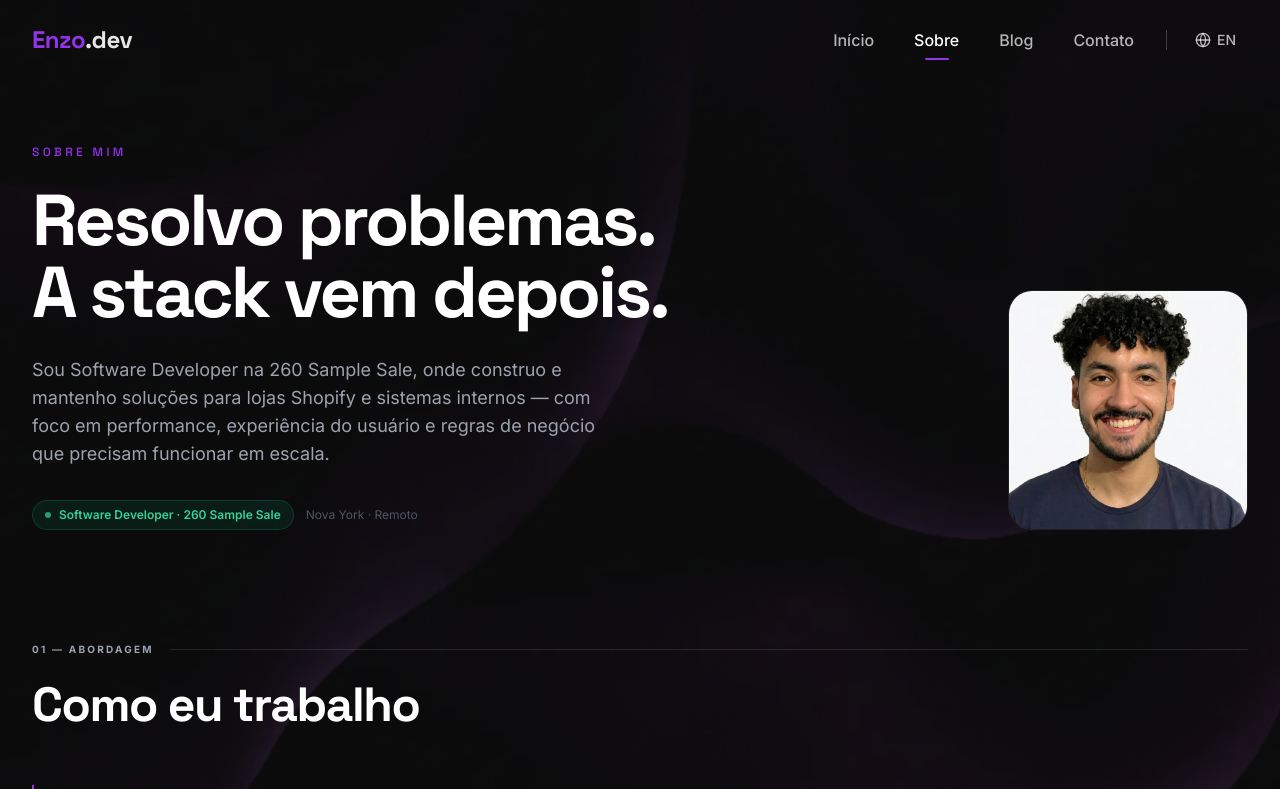
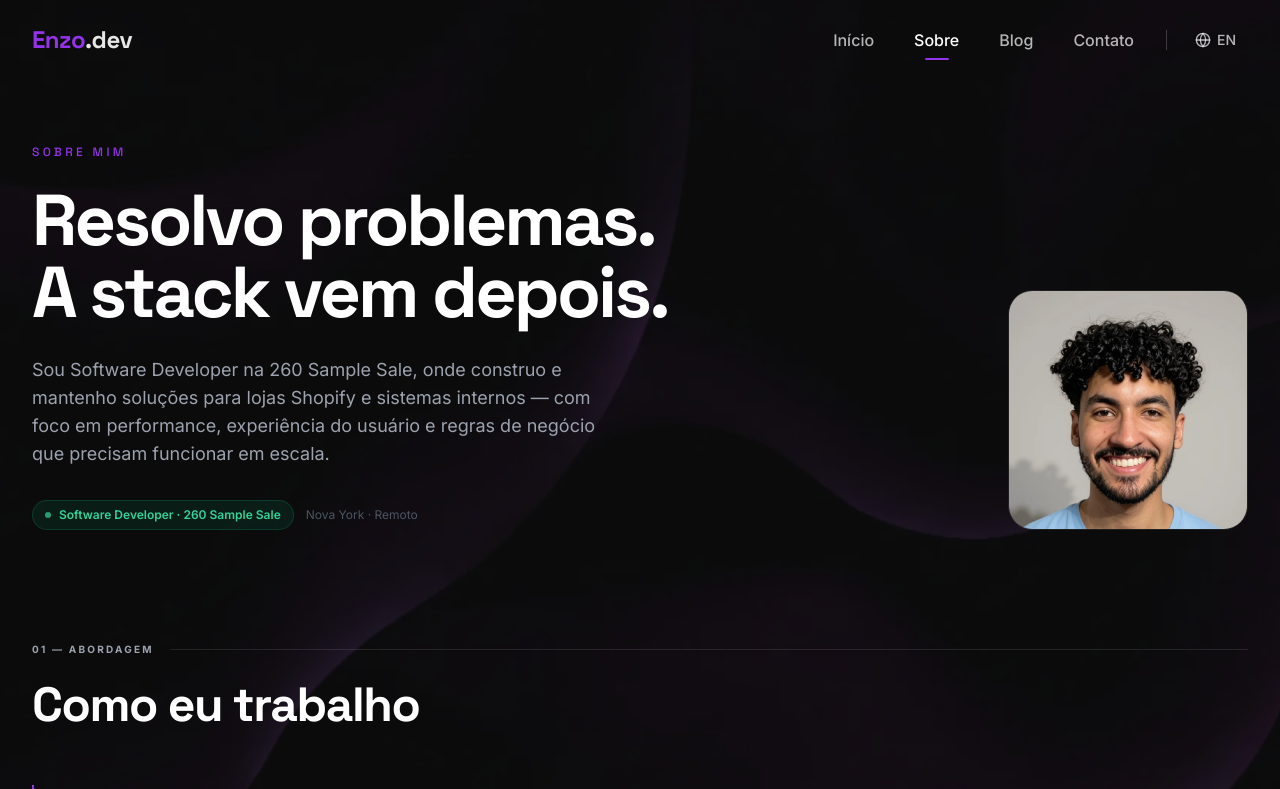
Before and after one commit to EnzoAraujoDuarte/enzoaraujo.portfolio, a Next.js app in the folder frontend/: page /about in a window 1280 px wide. Shown: the top 789 px of the page. Built offline with nearby package versions, Linux system fonts and the light colour scheme.

Commit message:
chore: atualiza a foto de perfil da página Sobre
Recorte quadrado enquadrando o rosto, convertido para WebP (33 KB).
Nome de arquivo novo para não colidir com o cache de um ano do
otimizador de imagens.

```diff
--- a/frontend/pages/about.js
+++ b/frontend/pages/about.js
@@ -67,11 +67,11 @@
         className="relative w-44 tablet:w-52 laptop:w-60 aspect-square mx-auto tablet:mx-0 rounded-3xl overflow-hidden border border-white/[0.08] flex-shrink-0"
       >
         <Image
-          src="/Images/profile.webp"
+          src="/Images/enzo-profile.webp"
           alt="Enzo Araujo Duarte"
           fill
           sizes="(max-width: 768px) 176px, (max-width: 1024px) 208px, 240px"
-          className="object-cover object-top"
+          className="object-cover object-center"
           priority
           quality={85}
         />
```
Also changed, not shown: frontend/public/Images/enzo-profile.webp (added), frontend/public/Images/profile.webp (deleted).
